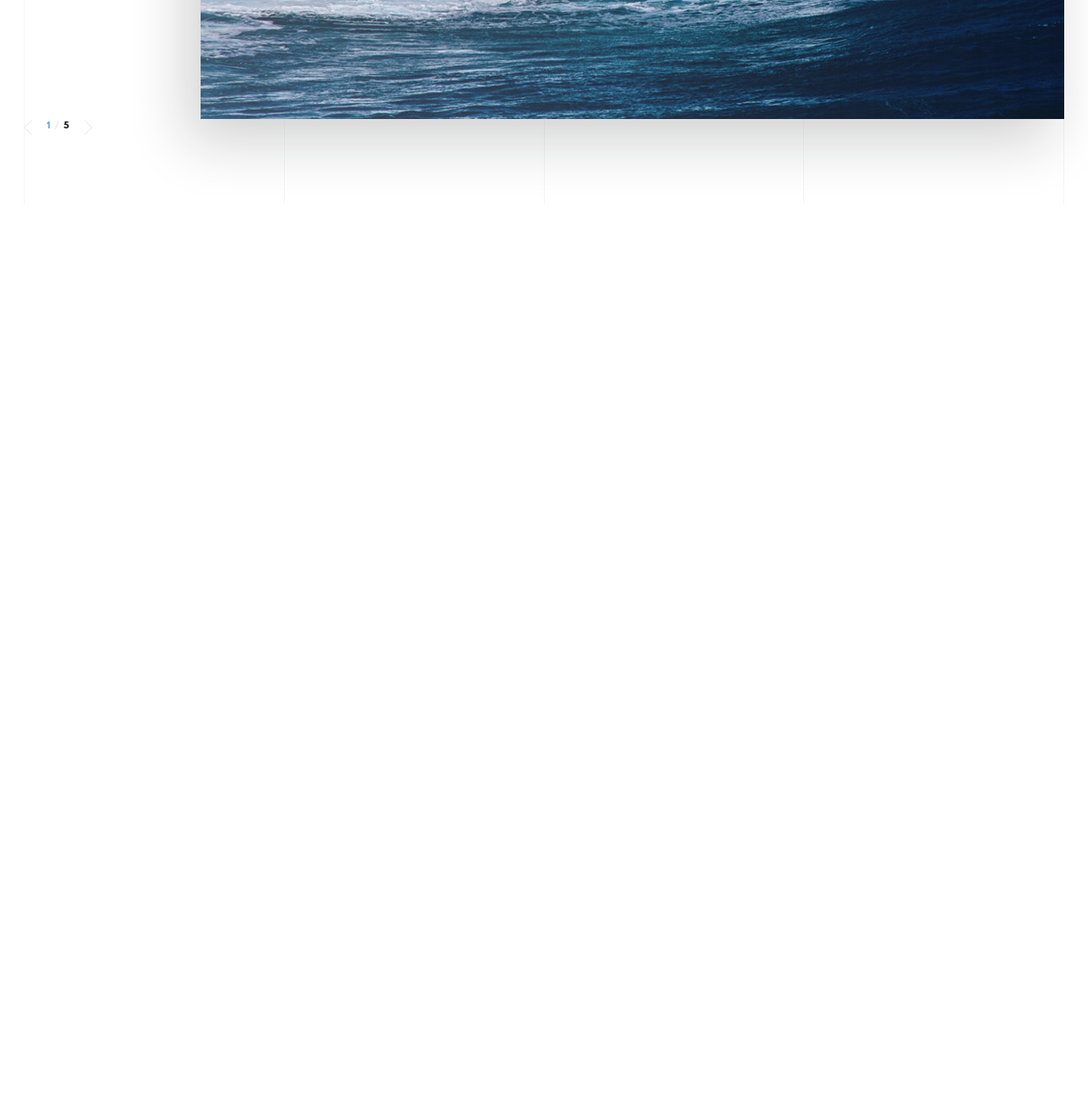
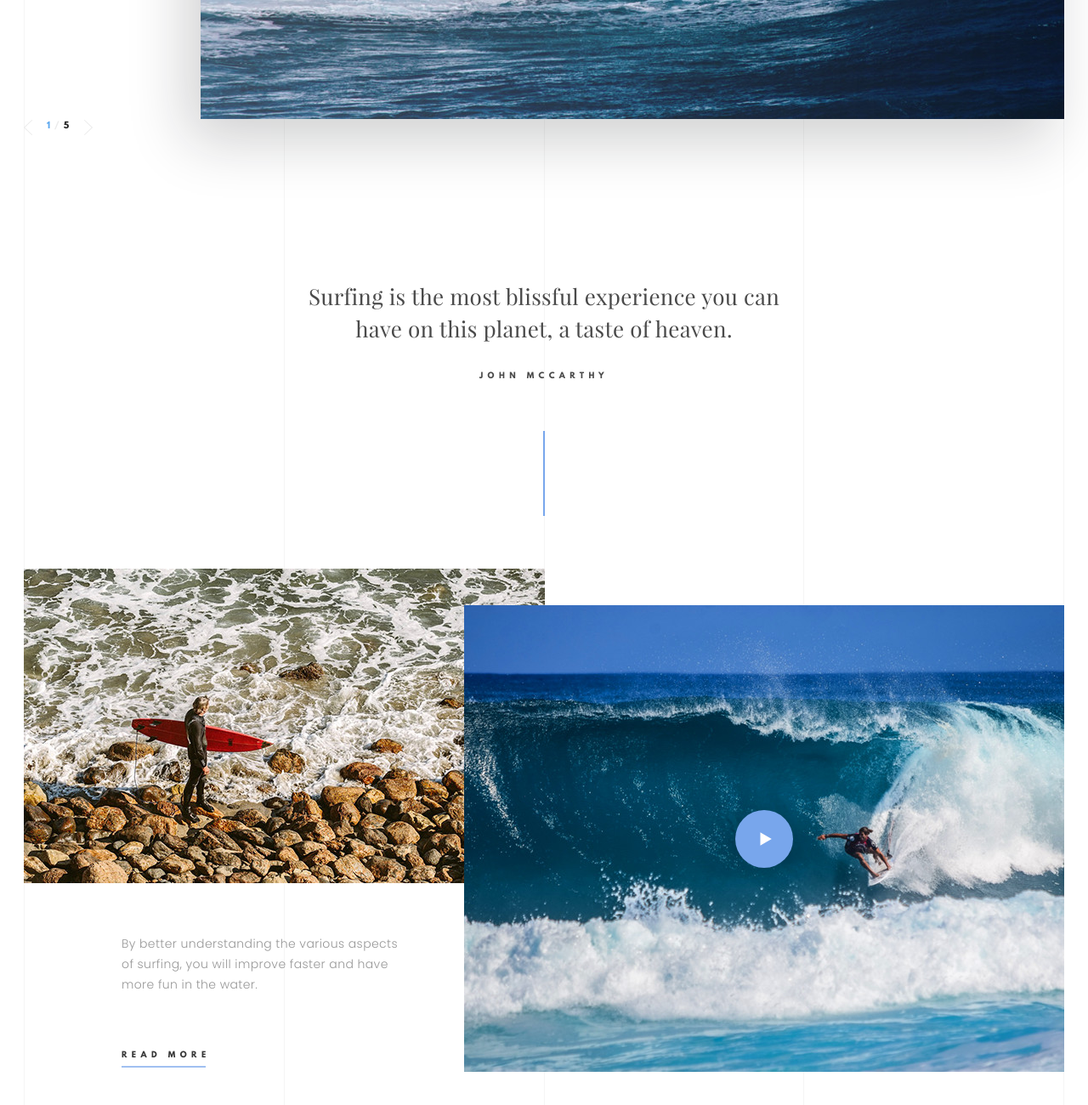
Before and after one commit to NJul/SurfingClub, a website: page src/index.html in a window 1280 px wide. Shown: the part 560-1860 px from the top of the page at 85% size. Before the commit the page ends 800 px from the top, so only its background shows below. Drawn offline with Linux system fonts and the light colour scheme; files that its build step writes are made by us from their sources; files whose address does not match are found by name.

Commit message:
Sections: quote, club-description

```diff
--- a/src/index.html
+++ b/src/index.html
@@ -10,9 +10,9 @@
 </head>
 
 <body>
-  <header id="header" class="header">
+  <header id="header" class="header container">
     <!-- container -->
-    <div class="container relative">
+
     <nav class="navigation-wrapper">
       <a href="#">
         <div class="logo">
@@ -49,8 +49,7 @@
           <div class="slider-my__text">
             <p>
               One of the greatest things about the sport of surfing is that
-                you need only three things: your body, a surfboard, and a
-                wave.
+              you need only three things: your body, a surfboard, and a wave.
             </p>
           </div>
         </div>
@@ -76,28 +75,71 @@
       <!-- // slider-my -->
     </div>
 
-
     <!-- чтобы изначально красный квадтрат был спозиционирован -->
     <div class="site-descr">
       <!-- а текст был просто внути него -->
-        <div class="site-descr__content">First&nbsp;Surfing&nbsp;Magazine</div>
+      <div class="site-descr__content">
+        First&nbsp;Surfing&nbsp;Magazine
+      </div>
     </div>
 
     <div class="header-social">
       <a href="#" class="header-social__item">
-          <img src="images/socials/social-tumblr.svg" alt="Tumblr">
+        <img src="images/socials/social-tumblr.svg" alt="Tumblr" />
       </a>
       <a href="#" class="header-social__item">
-          <img src="images/socials/social-twitter.svg" alt="Twitter">
+        <img src="images/socials/social-twitter.svg" alt="Twitter" />
       </a>
       <a href="#" class="header-social__item">
-          <img src="images/socials/social-vimeo.svg" alt="Vimeo">
+        <img src="images/socials/social-vimeo.svg" alt="Vimeo" />
       </a>
     </div>
-    </div>
+
     <!-- // container -->
   </header>
-  <main></main>
+  <main>
+    <section class="quote">
+      <div class="quote-wrapper">
+        <div class="quote__text">
+          <h4>
+            Surfing is the most blissful experience you can have on this
+            planet, a taste of heaven.
+          </h4>
+        </div>
+        <div class="quote__author">
+          John McCarthy
+        </div>
+      </div>
+    </section>
+
+    <section class="club-description">
+      <div class="container relative">
+
+        <div class="club-description-wrapper">
+          <div class="club-description__img">
+            <img src="images/img/img-2.jpg" alt="Picture" />
+          </div>
+          <!-- div ниже больше похож на блок, чем на элемент, потому что внутри него будут еще свои блоки -->
+          <div class="club-description-video">
+            <img src="images/img/img-3.jpg" alt="Video" />
+            <div class="club-description-video__control">
+              <img src="images/controls/control-play.svg" alt="Play">
+            </div>
+          </div>
+          <div class="club-description__text">
+            <p>
+              By better understanding the various aspects of surfing, you will
+              improve faster and have more fun in the water.
+            </p>
+          </div>
+          <div class="club-description__link">
+            <a href="#" class="read-more-link">Read More</a>
+          </div>
+        </div>
+
+      </div>
+    </section>
+  </main>
   <footer></footer>
   <script src="js/all.min.js"></script>
 </body>
--- a/src/scss/abstracts/_variables.scss
+++ b/src/scss/abstracts/_variables.scss
@@ -7,6 +7,8 @@ $color-black: #000;
 $color-slider-my-controls-active: #5da8ef;
 $color-slider-my-controls-from: #ebebeb;
 $color-slider-my-controls-total: #262626;
+$color-line: #78a6ec;
+$color-read-more-link: #363636;
 
 // Fonts
 $font-primary: 'Playfair Display Bold';
--- a/src/scss/base/_base.scss
+++ b/src/scss/base/_base.scss
@@ -28,6 +28,9 @@ body {
   background: url('../images/bg/bg-lines.png') repeat-y center center;
   background-size: initial;
   font-size: 1.6rem;
+
+  // На время разработки:
+  margin-bottom: 500px;
 }
 
 .relative {
--- /dev/null
+++ b/src/scss/components/_read-more-link.scss
@@ -0,0 +1,40 @@
+/*
+$primary-color: #0b0c11;
+$secondary-color: #8f8f8f;
+$color-third: rgba(93, 168, 239, 0.9);
+$color-white: #fff;
+$color-black: #000;
+$color-slider-my-controls-active: #5da8ef;
+$color-slider-my-controls-from: #ebebeb;
+$color-slider-my-controls-total: #262626;
+$color-line: #78a6ec;
+$color-read-more-link: #363636;
+*/
+
+.read-more-link,
+a.read-more-link {
+  position: relative;
+  font-family: $font-third;
+  font-size: 9px;
+  font-weight: bold;
+  text-transform: uppercase;
+  text-decoration: none;
+  line-height: 1;
+  letter-spacing: 5.4px;
+  color: $color-read-more-link;
+  padding-bottom: 10px;
+  display: inline-block;
+
+  &:after {
+    position: absolute;
+    left: 0;
+    right: 0;
+    bottom: 0;
+    content: "";
+    width: 99px;
+    height: 2px;
+    background-color: $color-slider-my-controls-active;
+    opacity: 0.7;
+    background-image: linear-gradient(to bottom, $color-line, $color-line), linear-gradient(to bottom, $color-white, $color-white);
+  }
+}
--- /dev/null
+++ b/src/scss/layout/_club-description.scss
@@ -0,0 +1,68 @@
+/*
+$primary-color: #0b0c11;
+$secondary-color: #8f8f8f;
+$color-third: rgba(93, 168, 239, 0.9);
+$color-white: #fff;
+$color-black: #000;
+$color-slider-my-controls-active: #5da8ef;
+$color-slider-my-controls-from: #ebebeb;
+$color-slider-my-controls-total: #262626;
+$color-line: #78a6ec;
+*/
+
+.club-description {
+  padding-top: 110px;
+
+  .club-description-wrapper {
+    position: relative;
+    display: flex;
+    flex-direction: column;
+  }
+
+  &__img {}
+
+  &-video {
+    position: absolute;
+    right: 0;
+    top: 43px;
+    z-index: 1;
+
+    &__control {
+      position: absolute;
+      /* по центру */
+      left: 50%;
+      top: 50%;
+      transform: translate(-50%, -50%);
+      width: 68px;
+      height: 68px;
+      box-shadow: -2.1px -2.1px 35px 0 rgba(0, 0, 0, 0.13);
+      background-color: $color-line;
+      border-radius: 60px;
+
+      img {
+        position: absolute;
+        /* по центру */
+        top: 50%;
+        left: 50%;
+        transform: translate(-35%, -50%);
+      }
+    }
+  }
+
+  &__text {
+    margin-top: 60px;
+    margin-left: 115px;
+    width: 336px;
+    font-family: $font-fifth;
+    font-size: 14px;
+    font-weight: 300;
+    line-height: 1.71;
+    letter-spacing: 0.4px;
+    color: rgba(97, 97, 97, 0.65);
+    margin-bottom: 45px;
+  }
+
+  &__link {
+    margin-left: 115px;
+  }
+}
--- a/src/scss/layout/_header.scss
+++ b/src/scss/layout/_header.scss
@@ -1,4 +1,6 @@
 .header {
+  position: relative;
+  margin-bottom: 95px;
 
   .navigation-wrapper {
     display: flex;
--- /dev/null
+++ b/src/scss/layout/_quote.scss
@@ -0,0 +1,55 @@
+/*
+$primary-color: #0b0c11;
+$secondary-color: #8f8f8f;
+$color-third: rgba(93, 168, 239, 0.9);
+$color-white: #fff;
+$color-black: #000;
+$color-slider-my-controls-active: #5da8ef;
+$color-slider-my-controls-from: #ebebeb;
+$color-slider-my-controls-total: #262626;
+$color-line: #78a6ec;
+*/
+
+.quote {
+  padding-top: 95px;
+  padding-bottom: 110px;
+
+  &-wrapper {
+    position: relative;
+    width: 610px;
+    margin: 0 auto;
+    text-align: center;
+
+    &:after {
+      content: "";
+      width: 2px;
+      height: 100px;
+      background-color: $color-line;
+      position: absolute;
+      bottom: -58px;
+      /* Размещаем линию точно по центру */
+      left: 50%;
+      transform: translate(-50%, 100%);
+    }
+  }
+
+  &__text h4 {
+    margin-bottom: 30px;
+    font-family: $font-secondary;
+    font-size: 26px;
+    font-weight: normal;
+    line-height: 1.46;
+    letter-spacing: 0.3px;
+    color: rgba(54, 54, 54, 0.9);
+  }
+
+  &__author {
+    font-family: $font-third;
+    font-size: 9px;
+    font-weight: bold;
+    line-height: 1.46;
+    text-transform: uppercase;
+    letter-spacing: 5.4px;
+    color: rgba(54, 54, 54, 0.9);
+  }
+}
--- a/src/scss/style.scss
+++ b/src/scss/style.scss
@@ -1,14 +1,14 @@
 @import "abstracts/variables";
 @import "abstracts/mixins";
 
-@import "base/animations";
 @import "base/base";
 @import "base/typography";
-@import "base/utilities";
 
 @import "layout/grid";
 @import "layout/header";
 
 @import "components/slider-my";
+@import "components/read-more-link";
 
-@import "pages/home";
+@import "layout/quote";
+@import "layout/club-description";
```
Also changed, not shown: src/scss/base/_utilities.scss (deleted, +0 -15 lines), dist/css/all.min.css, dist/css/style.css, dist/index.html, src/scss/base/_animations.scss (deleted), src/scss/pages/_home.scss (deleted), 1 other file. Lines whose indentation alone changed are shown as unchanged.
